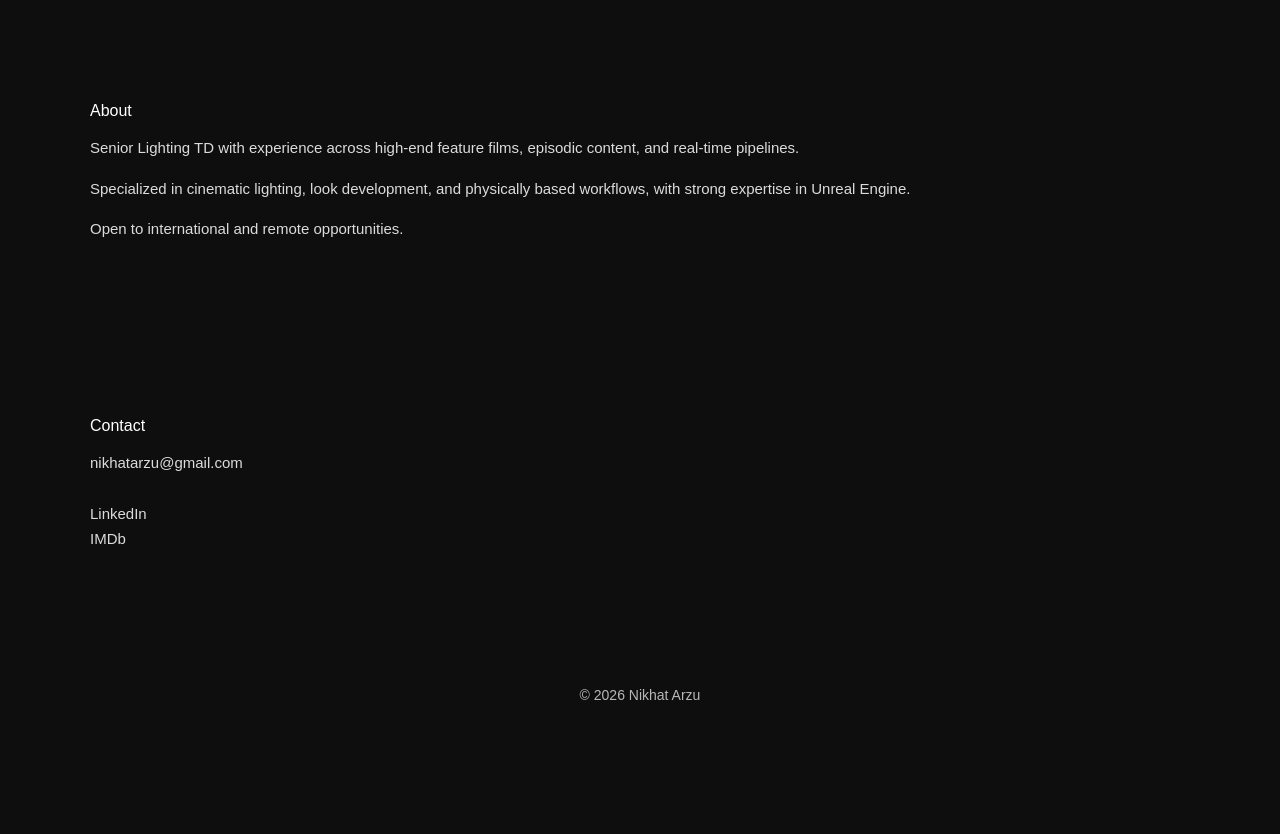
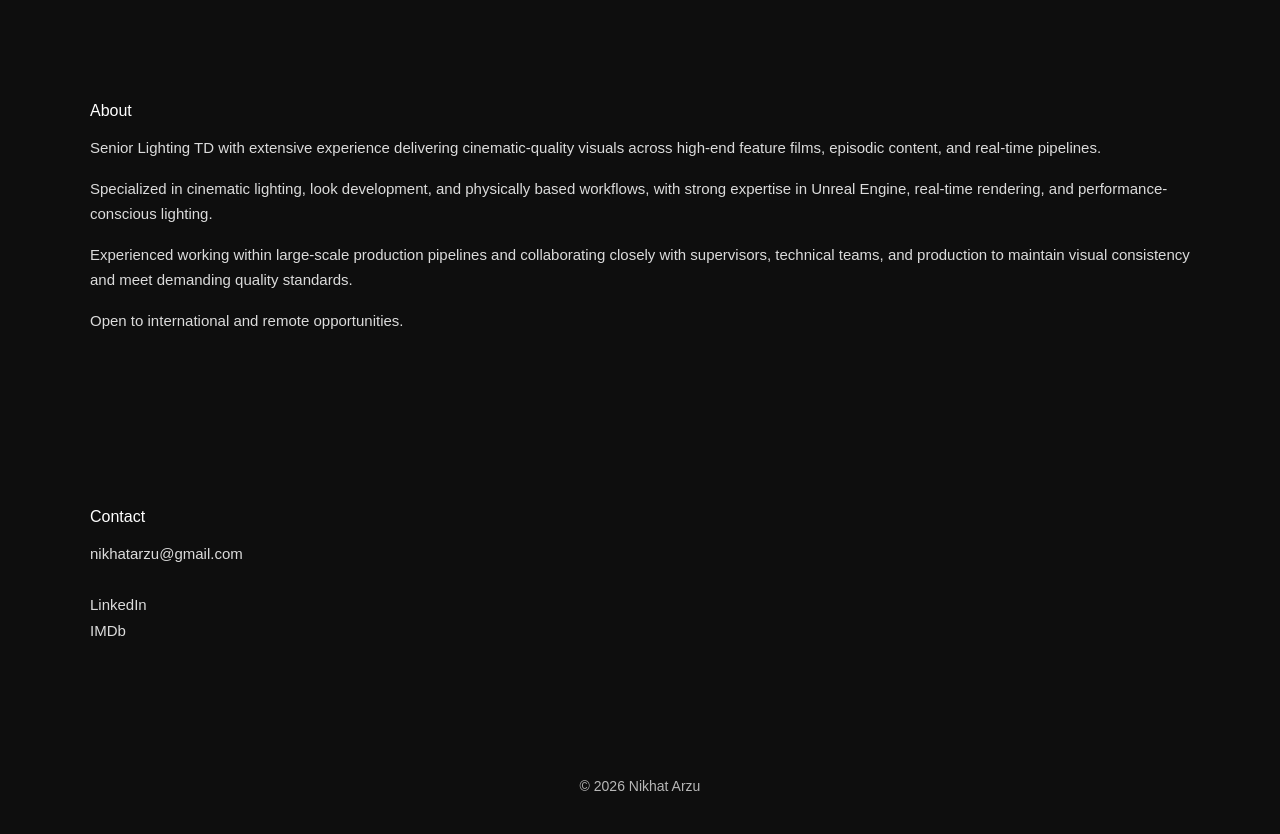
Before and after one commit to nikhatarzu/nikhatarzu.github.io, a plain HTML site: page index.html in a window 1280 px wide. Shown: the part 1700-2534 px from the top of the page. Before the commit the page ends 2443 px from the top, so only its background shows below. Drawn offline with Linux system fonts and the light colour scheme.

Commit message:
Update index.html

```diff
--- a/index.html
+++ b/index.html
@@ -154,16 +154,26 @@ footer {
 <section id="about">
     <div class="section-title">About</div>
     <p>
-        Senior Lighting TD with experience across high-end feature films, episodic
-        content, and real-time pipelines.
+    Senior Lighting TD with extensive experience delivering cinematic-quality visuals
+    across high-end feature films, episodic content, and real-time pipelines.
 </p>
+
 <p>
-        Specialized in cinematic lighting, look development, and physically based
-        workflows, with strong expertise in Unreal Engine.
+    Specialized in cinematic lighting, look development, and physically based workflows,
+    with strong expertise in Unreal Engine, real-time rendering, and performance-conscious
+    lighting.
 </p>
+
+<p>
+    Experienced working within large-scale production pipelines and collaborating closely
+    with supervisors, technical teams, and production to maintain visual consistency and
+    meet demanding quality standards.
+</p>
+
 <p>
     Open to international and remote opportunities.
 </p>
+
 </section>
 
 <section id="contact">
```
Lines whose indentation alone changed are shown as unchanged.
